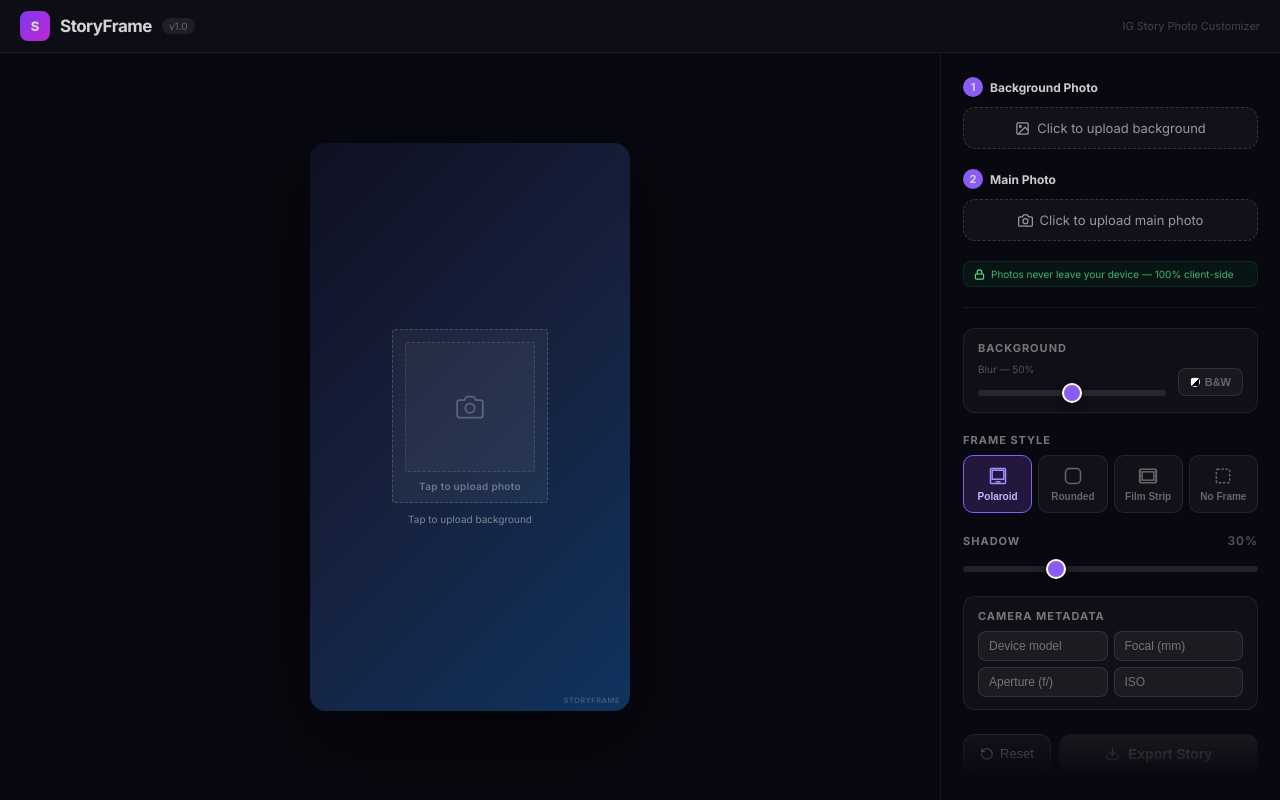
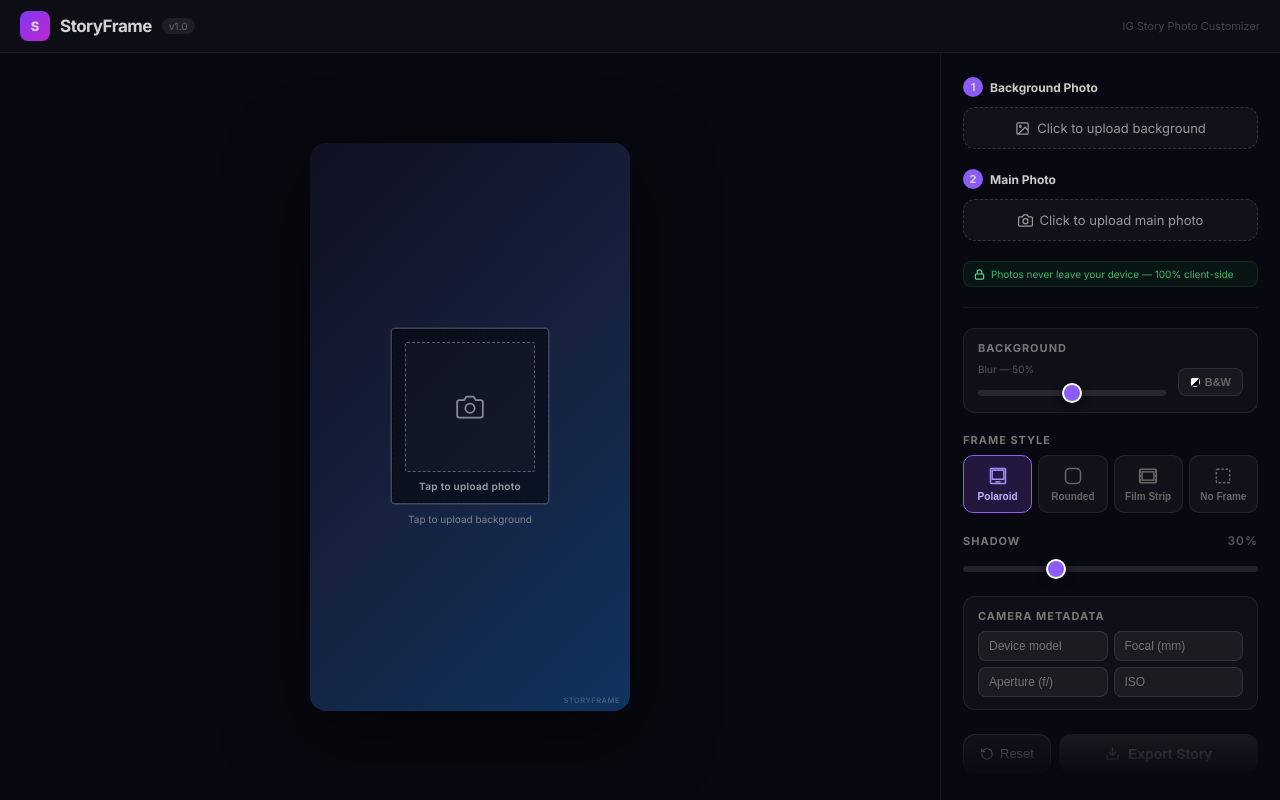
Before and after one commit to avntrr/storyframe, a React (Vite) app: page / in a window 1280 px wide. Built offline with nearby package versions, Linux system fonts and the light colour scheme.

Commit message:
fix: ghost polaroid placeholder uses dark bg for visibility on white backgrounds

```diff
--- a/storyframe.jsx
+++ b/storyframe.jsx
@@ -465,14 +465,14 @@ export default function StoryFrame() {
               <div style={{ position:"absolute", inset:0, display:"flex", flexDirection:"column", alignItems:"center", justifyContent:"center", gap:10, pointerEvents:"none" }}>
                 {/* Ghost polaroid frame */}
                 <div
-                  style={{ width:156, background:"rgba(255,255,255,0.05)", border:"1.5px dashed rgba(255,255,255,0.18)", borderRadius:3, padding:"12px 12px 0 12px", cursor:"pointer", pointerEvents:"all" }}
+                  style={{ width:156, background:"rgba(0,0,0,0.5)", border:"1.5px dashed rgba(0,0,0,0.5)", borderRadius:3, padding:"12px 12px 0 12px", cursor:"pointer", pointerEvents:"all", boxShadow:"0 0 0 1.5px rgba(255,255,255,0.18)" }}
                   onClick={() => mainRef.current?.click()}
                 >
-                  <div style={{ width:"100%", aspectRatio:"1", border:"1px dashed rgba(255,255,255,0.12)", background:"rgba(255,255,255,0.03)", display:"flex", flexDirection:"column", alignItems:"center", justifyContent:"center", gap:8, borderRadius:2 }}>
-                    <svg width="28" height="28" viewBox="0 0 24 24" fill="none" stroke="rgba(255,255,255,0.25)" strokeWidth="1.5"><path d="M23 19a2 2 0 0 1-2 2H3a2 2 0 0 1-2-2V8a2 2 0 0 1 2-2h4l2-3h6l2 3h4a2 2 0 0 1 2 2z"/><circle cx="12" cy="13" r="4"/></svg>
+                  <div style={{ width:"100%", aspectRatio:"1", border:"1px dashed rgba(255,255,255,0.3)", background:"rgba(255,255,255,0.03)", display:"flex", flexDirection:"column", alignItems:"center", justifyContent:"center", gap:8, borderRadius:2 }}>
+                    <svg width="28" height="28" viewBox="0 0 24 24" fill="none" stroke="rgba(255,255,255,0.5)" strokeWidth="1.5"><path d="M23 19a2 2 0 0 1-2 2H3a2 2 0 0 1-2-2V8a2 2 0 0 1 2-2h4l2-3h6l2 3h4a2 2 0 0 1 2 2z"/><circle cx="12" cy="13" r="4"/></svg>
                   </div>
                   {/* Text inside polaroid bottom strip */}
-                  <div style={{ textAlign:"center", padding:"8px 0 10px", fontSize:10, color:"rgba(255,255,255,0.35)", fontWeight:600, letterSpacing:0.3 }}>
+                  <div style={{ textAlign:"center", padding:"8px 0 10px", fontSize:10, color:"rgba(255,255,255,0.6)", fontWeight:600, letterSpacing:0.3 }}>
                     Tap to upload photo
                   </div>
                 </div>
```
